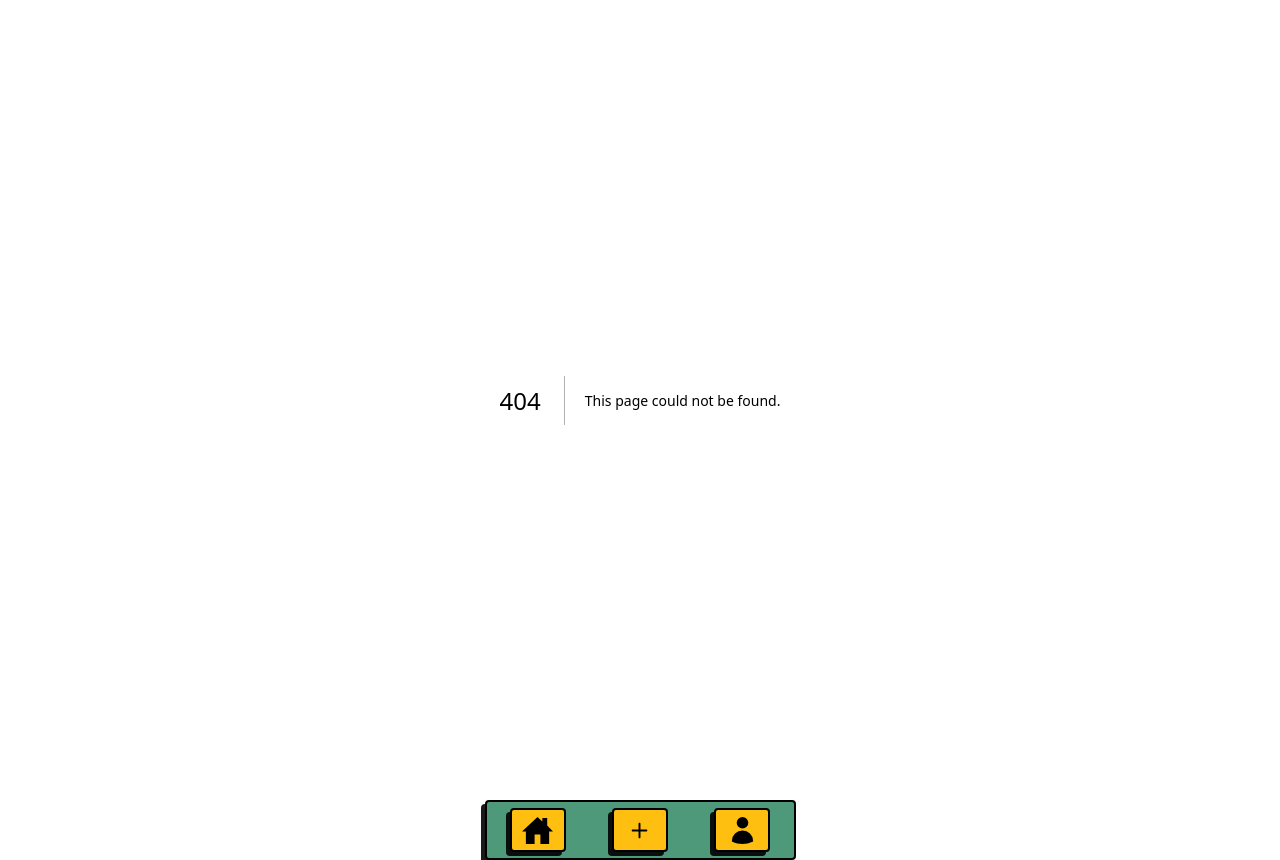
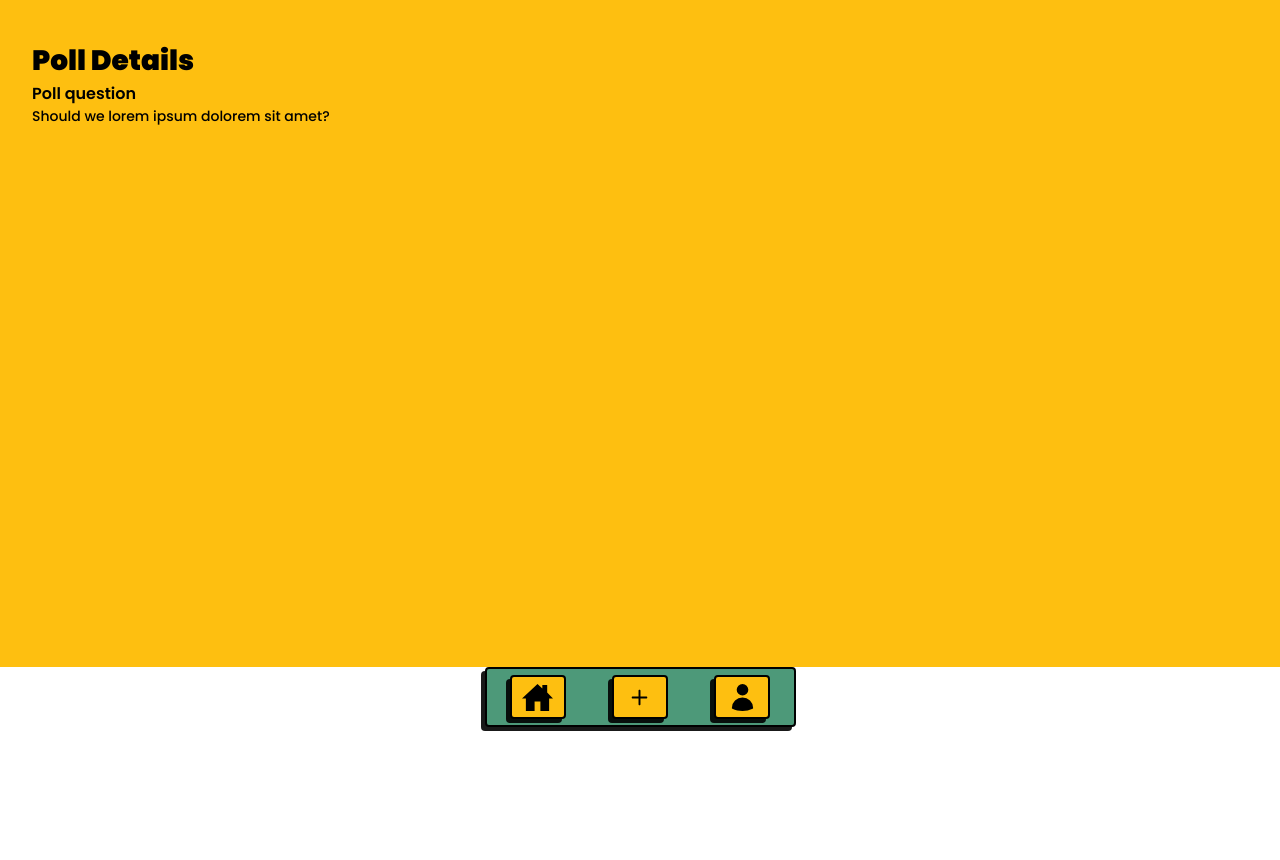
Before and after one commit to devhausleipzigacademy/camp9-final-project, a Next.js app: page /details/1 in a window 1280 px wide. Before the commit this address had no page. After the commit the page ends 800 px from the top, so only its background shows below. Built offline with nearby package versions, Linux system fonts and the light colour scheme.

Commit message:
Adds the details folder and page.tsx.

```diff
--- /dev/null
+++ b/app/details/[id]/page.tsx
@@ -0,0 +1,15 @@
+import React from 'react';
+
+function PollDetails() {
+  return (
+    <section className="px-8 py-10 bg-yellow h-[667px]">
+      <h1 className="title-black">Poll Details</h1>
+      <div>
+        <h4 className="body-semibold">Poll question</h4>
+        <p className="description">Should we lorem ipsum dolorem sit amet?</p>
+      </div>
+    </section>
+  );
+}
+
+export default PollDetails;
```
